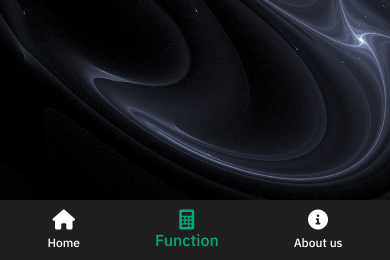
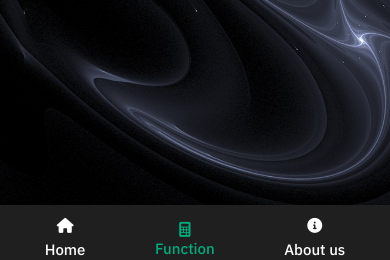
Before and after one commit to krisapat/currencyAPP, a PHP site: page /currencyAPP/Whatifinvestment.html in a window 390 px wide. Shown: the part 584-844 px from the top of the page. Run offline with PHP 8.4, Linux system fonts and the light colour scheme; some web fonts are replaced.

Commit message:
Add files via upload

```diff
--- a/CurrencyConverter.html
+++ b/CurrencyConverter.html
@@ -23,7 +23,7 @@
         </div>
         <div class="menu-items">
             <a href="index.html" class="menu-item"><i class="fa-solid fa-house"></i>Home</a>
-            <a href="mainfunction.html" class="menu-item-function"><i class="fa-solid fa-calculator"></i>Function</a>
+            <a href="mainfunction.html" class="menu-item-home"><i class="fa-solid fa-calculator"></i>Function</a>
             <a href="aboutus.html" class="menu-item"><i class="fas fa-info-circle"></i>About us</a>
             <!-- เพิ่ม login -->
             <form action="../currencyApp/loginSystem/regPage.php">
@@ -39,7 +39,7 @@
             <i class="fa-solid fa-house"></i>
             <p>Home</p>
         </a>
-        <a href="mainfunction.html" class="menu-item-function">
+        <a href="mainfunction.html" class="menu-item-home">
             <i class="fa-solid fa-calculator"></i>
             <p>Function</p>
         </a>
--- a/Whatifinvestment.css
+++ b/Whatifinvestment.css
@@ -89,7 +89,7 @@ canvas {
     color: #ffffff;
     margin-left: 20px;
 }
-.menu-items .login-btn{
+.login-btn{
     background-color: transparent;
     border: none;
     color: #ffffff;
@@ -103,6 +103,8 @@ canvas {
         align-items: center;
         background-color: #1f1f1f;
         padding: 10px 20px;
+        position: fixed;
+        width: 100%;
         height: 55px;
     }
 
@@ -124,7 +126,7 @@ canvas {
         color: #00ac7c;
     }
 
-    .menu-item-function {
+    .menu-item-home {
         color: #00ac7c;
         text-decoration: none;
         font-size: 16px;
@@ -132,7 +134,7 @@ canvas {
         align-items: center;
     }
 
-    .menu-item-function i {
+    .menu-item-home i {
         margin-right: 8px;
     }
 
@@ -162,6 +164,7 @@ canvas {
         display: flex;
         justify-content: space-around;
         padding: 10px;
+        height: 55px;
     }
 
     .bottom-nav .menu-item {
@@ -175,26 +178,27 @@ canvas {
         color: #00ac7c;
     }
 
-    .bottom-nav .menu-item-function {
+    .bottom-nav .menu-item-home {
         color: #00ac7c;
         text-align: center;
         text-decoration: none;
+        font-size: 15px;
+        margin-top: 5px;
     }
 
-    .bottom-nav .menu-item-function i {
-        font-size: 20px;
-        display: block;
+    .bottom-nav .menu-item-home i {
+        font-size: 15px;
+
     }
 
 
     .bottom-nav .menu-item i {
-        font-size: 20px;
-        display: block;
+        font-size: 15px;
     }
 
     .bottom-nav .menu-item p {
-        font-size: 12px;
+        font-size: 15px;
         margin-top: 5px;
     }
 }
-/*nav end*/
+/*nav*/
--- a/Whatifinvestment.html
+++ b/Whatifinvestment.html
@@ -23,7 +23,7 @@
         </div>
         <div class="menu-items">
             <a href="index.html" class="menu-item"><i class="fa-solid fa-house"></i>Home</a>
-            <a href="mainfunction.html" class="menu-item-function"><i class="fa-solid fa-calculator"></i>Function</a>
+            <a href="mainfunction.html" class="menu-item-home"><i class="fa-solid fa-calculator"></i>Function</a>
             <a href="aboutus.html" class="menu-item"><i class="fas fa-info-circle"></i>About us</a>
             <!-- เพิ่ม login -->
             <form action="../currencyApp/loginSystem/regPage.php">
@@ -38,7 +38,7 @@
             <i class="fa-solid fa-house"></i>
             <p>Home</p>
         </a>
-        <a href="mainfunction.html" class="menu-item-function">
+        <a href="mainfunction.html" class="menu-item-home">
             <i class="fa-solid fa-calculator"></i>
             <p>Function</p>
         </a>
--- a/aboutus.html
+++ b/aboutus.html
@@ -23,7 +23,7 @@
         <div class="menu-items">
             <a href="index.html" class="menu-item"><i class="fa-solid fa-house"></i>Home</a>
             <a href="mainfunction.html" class="menu-item"><i class="fa-solid fa-calculator"></i>Function</a>
-            <a href="aboutus.html" class="menu-item-function"><i class="fas fa-info-circle"></i>About us</a>
+            <a href="aboutus.html" class="menu-item-home"><i class="fas fa-info-circle"></i>About us</a>
             <!-- เพิ่ม login -->
             <form action="../currencyApp/loginSystem/regPage.php">
                 <i class="fa-solid fa-arrow-right-to-bracket"></i>
@@ -42,7 +42,7 @@
             <i class="fa-solid fa-calculator"></i>
             <p>Function</p>
         </a>
-        <a href="aboutus.html" class="menu-item-function">
+        <a href="aboutus.html" class="menu-item-home">
             <i class="fas fa-info-circle"></i>
             <p>About us</p>
         </a>
--- a/dca.html
+++ b/dca.html
@@ -23,7 +23,7 @@
         </div>
         <div class="menu-items">
             <a href="index.html" class="menu-item"><i class="fa-solid fa-house"></i>Home</a>
-            <a href="mainfunction.html" class="menu-item-function"><i class="fa-solid fa-calculator"></i>Function</a>
+            <a href="mainfunction.html" class="menu-item-home"><i class="fa-solid fa-calculator"></i>Function</a>
             <a href="aboutus.html" class="menu-item"><i class="fas fa-info-circle"></i>About us</a>
             <!-- เพิ่ม login -->
             <form action="../currencyApp/loginSystem/regPage.php">
@@ -38,7 +38,7 @@
             <i class="fa-solid fa-house"></i>
             <p>Home</p>
         </a>
-        <a href="mainfunction.html" class="menu-item-function">
+        <a href="mainfunction.html" class="menu-item-home">
             <i class="fa-solid fa-calculator"></i>
             <p>Function</p>
         </a>
--- a/mainfunction.html
+++ b/mainfunction.html
@@ -22,7 +22,7 @@
         </div>
         <div class="menu-items">
             <a href="index.html" class="menu-item"><i class="fa-solid fa-house"></i>Home</a>
-            <a href="mainfunction.html" class="menu-item-function"><i class="fa-solid fa-calculator"></i>Function</a>
+            <a href="mainfunction.html" class="menu-item-home"><i class="fa-solid fa-calculator"></i>Function</a>
             <a href="aboutus.html" class="menu-item"><i class="fas fa-info-circle"></i>About us</a>
             <!-- เพิ่ม login -->
             <form action="../currencyApp/loginSystem/regPage.php">
@@ -38,7 +38,7 @@
             <i class="fa-solid fa-house"></i>
             <p>Home</p>
         </a>
-        <a href="mainfunction.html" class="menu-item-function">
+        <a href="mainfunction.html" class="menu-item-home">
             <i class="fa-solid fa-calculator"></i>
             <p>Function</p>
         </a>
```
Also changed, not shown: CurrencyConverter.css (+14 -11 lines), aboutus.css (+14 -20 lines), dca.css (+12 -11 lines), mainfunction.css (+13 -12 lines).
